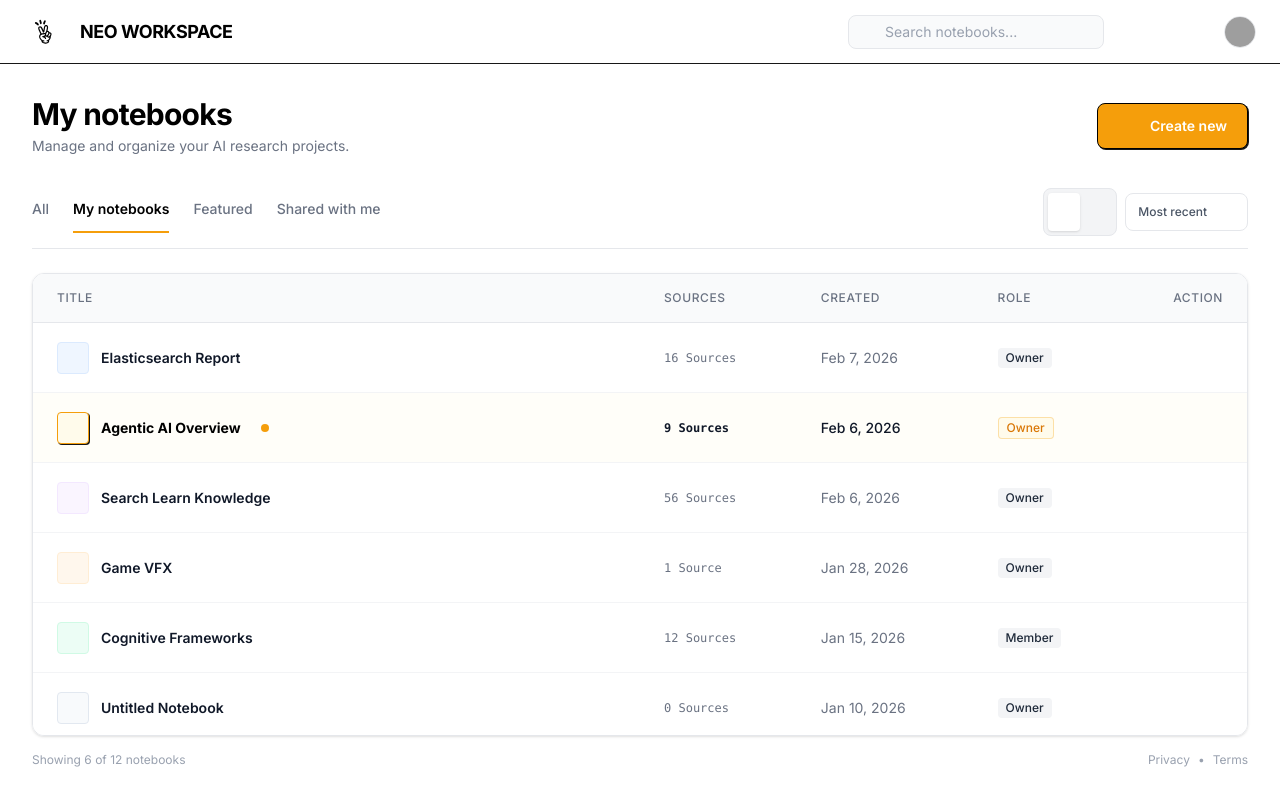
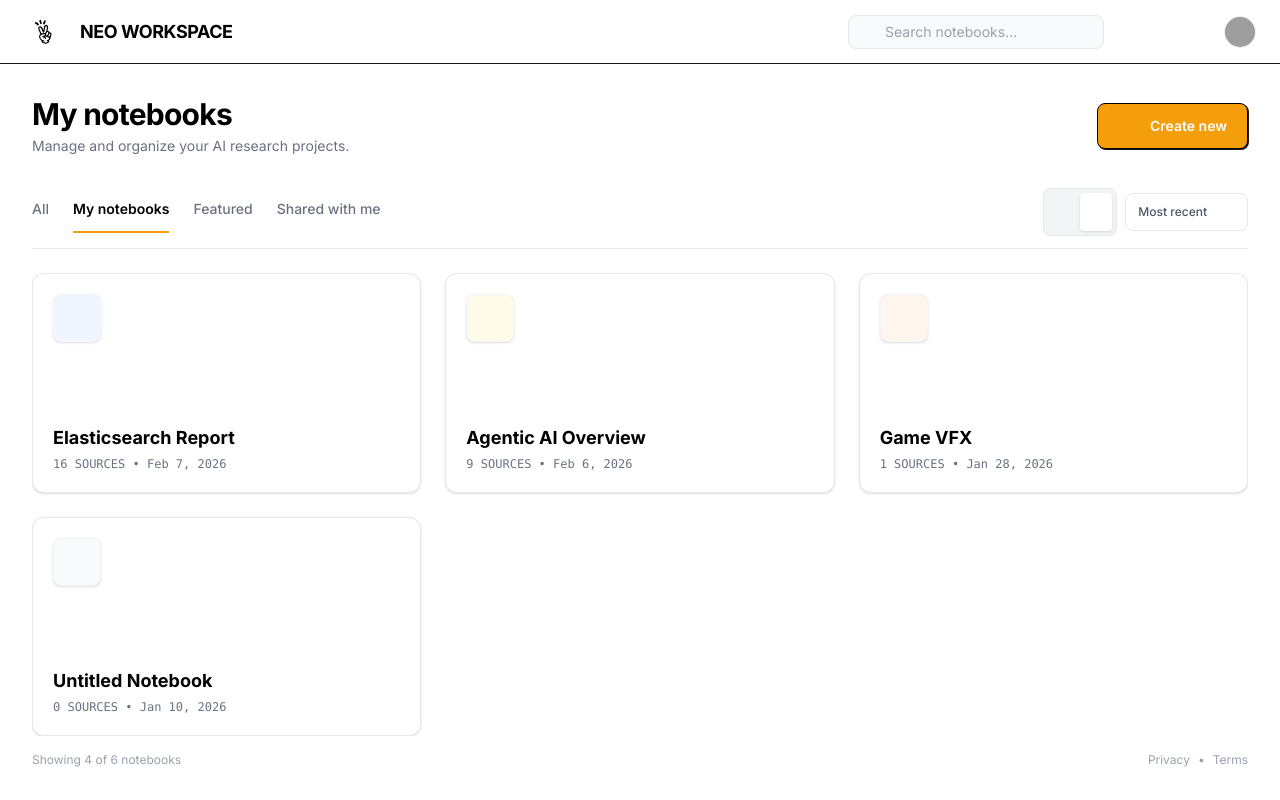
Before and after one commit to RainLib/FerrisMind, a Next.js app in the folder front/: page / in a window 1280 px wide. Both pictures are taken after a click on the button "grid_view". Built offline with nearby package versions, Linux system fonts and the light colour scheme; grey boxes are pictures that could not be loaded.

Commit message:
feat: implement editable title in editor and dynamic notebook filtering on home page

```diff
--- a/front/src/app/page.tsx
+++ b/front/src/app/page.tsx
@@ -1,7 +1,106 @@
+"use client";
+
 import Link from "next/link";
+import { useState, useMemo } from "react";
 import { Logo } from "@/components/ui/logo";
 
+interface Notebook {
+  id: string;
+  title: string;
+  sources: number;
+  created: string;
+  role: string;
+  icon: string;
+  iconColor: string;
+  iconBg: string;
+  type: string;
+}
+
+const INITIAL_NOTEBOOKS: Notebook[] = [
+  {
+    id: "1",
+    title: "Elasticsearch Report",
+    sources: 16,
+    created: "Feb 7, 2026",
+    role: "Owner",
+    icon: "search",
+    iconColor: "text-blue-600",
+    iconBg: "bg-blue-50",
+    type: "My notebooks",
+  },
+  {
+    id: "2",
+    title: "Agentic AI Overview",
+    sources: 9,
+    created: "Feb 6, 2026",
+    role: "Owner",
+    icon: "smart_toy",
+    iconColor: "text-accent-secondary",
+    iconBg: "bg-accent-light",
+    type: "My notebooks",
+  },
+  {
+    id: "3",
+    title: "Search Learn Knowledge",
+    sources: 56,
+    created: "Feb 6, 2026",
+    role: "Owner",
+    icon: "neurology",
+    iconColor: "text-purple-600",
+    iconBg: "bg-purple-50",
+    type: "Featured",
+  },
+  {
+    id: "4",
+    title: "Game VFX",
+    sources: 1,
+    created: "Jan 28, 2026",
+    role: "Owner",
+    icon: "local_fire_department",
+    iconColor: "text-orange-600",
+    iconBg: "bg-orange-50",
+    type: "My notebooks",
+  },
+  {
+    id: "5",
+    title: "Cognitive Frameworks",
+    sources: 12,
+    created: "Jan 15, 2026",
+    role: "Member",
+    icon: "psychology",
+    iconColor: "text-emerald-600",
+    iconBg: "bg-emerald-50",
+    type: "Shared with me",
+  },
+  {
+    id: "6",
+    title: "Untitled Notebook",
+    sources: 0,
+    created: "Jan 10, 2026",
+    role: "Owner",
+    icon: "draft",
+    iconColor: "text-slate-600",
+    iconBg: "bg-slate-50",
+    type: "My notebooks",
+  },
+];
+
 export default function Home() {
+  const [searchTerm, setSearchTerm] = useState("");
+  const [activeTab, setActiveTab] = useState("My notebooks");
+  const [viewMode, setViewMode] = useState<"list" | "grid">("list");
+  const [notebooks] = useState<Notebook[]>(INITIAL_NOTEBOOKS);
+
+  const filteredNotebooks = useMemo(() => {
+    return notebooks.filter((n) => {
+      const matchesSearch = n.title
+        .toLowerCase()
+        .includes(searchTerm.toLowerCase());
+      const matchesTab = activeTab === "All" || n.type === activeTab;
+      return matchesSearch && matchesTab;
+    });
+  }, [notebooks, searchTerm, activeTab]);
+
   return (
     <>
       <header className="h-16 shrink-0 border-b border-border-bold flex items-center justify-between px-6 bg-white z-20 relative">
@@ -22,6 +121,8 @@ export default function Home() {
               className="bg-gray-50 border border-gray-200 rounded-lg py-1.5 pl-9 pr-4 text-sm focus:border-black focus:ring-0 transition-all w-64 placeholder-gray-400"
               placeholder="Search notebooks..."
               type="text"
+              value={searchTerm}
+              onChange={(e) => setSearchTerm(e.target.value)}
             />
           </div>
           <button className="w-8 h-8 flex items-center justify-center rounded-lg hover:bg-gray-100 text-gray-500 hover:text-black transition-colors">
@@ -62,27 +163,44 @@ export default function Home() {
         </div>
         <div className="flex flex-col sm:flex-row sm:items-center justify-between gap-4 mb-6 border-b border-gray-200 pb-1">
           <div className="flex gap-6">
-            <button className="pb-3 border-b-2 border-transparent hover:border-gray-300 text-gray-500 hover:text-black text-sm font-medium transition-colors">
-              All
+            {["All", "My notebooks", "Featured", "Shared with me"].map(
+              (tab) => (
+                <button
+                  key={tab}
+                  onClick={() => setActiveTab(tab)}
+                  className={`pb-3 border-b-2 text-sm transition-colors ${
+                    activeTab === tab
+                      ? "border-accent-main text-black font-semibold"
+                      : "border-transparent hover:border-gray-300 text-gray-500 hover:text-black font-medium"
+                  }`}
+                >
+                  {tab}
                 </button>
-            <button className="pb-3 border-b-2 border-accent-main text-black text-sm font-semibold">
-              My notebooks
-            </button>
-            <button className="pb-3 border-b-2 border-transparent hover:border-gray-300 text-gray-500 hover:text-black text-sm font-medium transition-colors">
-              Featured
-            </button>
-            <button className="pb-3 border-b-2 border-transparent hover:border-gray-300 text-gray-500 hover:text-black text-sm font-medium transition-colors">
-              Shared with me
-            </button>
+              ),
+            )}
           </div>
           <div className="flex items-center gap-2 pb-2">
             <div className="flex bg-gray-100 p-1 rounded-lg border border-gray-200">
-              <button className="p-1 bg-white shadow-sm rounded text-black">
+              <button
+                onClick={() => setViewMode("list")}
+                className={`p-1 rounded transition-all ${
+                  viewMode === "list"
+                    ? "bg-white shadow-sm text-black"
+                    : "text-gray-500 hover:text-black"
+                }`}
+              >
                 <span className="material-symbols-outlined icon-sm">
                   view_list
                 </span>
               </button>
-              <button className="p-1 text-gray-500 hover:text-black">
+              <button
+                onClick={() => setViewMode("grid")}
+                className={`p-1 rounded transition-all ${
+                  viewMode === "grid"
+                    ? "bg-white shadow-sm text-black"
+                    : "text-gray-500 hover:text-black"
+                }`}
+              >
                 <span className="material-symbols-outlined icon-sm">
                   grid_view
                 </span>
@@ -96,6 +214,7 @@ export default function Home() {
             </button>
           </div>
         </div>
+        {viewMode === "list" ? (
           <div className="flex-1 overflow-auto bg-white border border-gray-200 rounded-xl shadow-sm">
             <table className="w-full text-left border-collapse">
               <thead className="bg-gray-50 text-xs uppercase text-gray-500 font-semibold tracking-wider sticky top-0 z-10">
@@ -118,27 +237,35 @@ export default function Home() {
                 </tr>
               </thead>
               <tbody className="divide-y divide-gray-100 text-sm">
-              {/* Row 1 */}
-              <tr className="group table-row-hover transition-colors cursor-pointer">
+                {filteredNotebooks.map((n) => (
+                  <tr
+                    key={n.id}
+                    className="group table-row-hover transition-colors cursor-pointer"
+                  >
                     <td className="px-6 py-4">
-                  <div className="flex items-center gap-3">
-                    <div className="w-8 h-8 rounded bg-blue-50 text-blue-600 flex items-center justify-center border border-blue-100">
+                      <Link
+                        href="/editor"
+                        className="flex items-center gap-3 w-full h-full"
+                      >
+                        <div
+                          className={`w-8 h-8 rounded ${n.iconBg} ${n.iconColor} flex items-center justify-center border border-gray-100`}
+                        >
                           <span className="material-symbols-outlined icon-sm">
-                        search
+                            {n.icon}
                           </span>
                         </div>
                         <span className="font-semibold text-gray-900">
-                      Elasticsearch Report
+                          {n.title}
                         </span>
-                  </div>
+                      </Link>
                     </td>
                     <td className="px-6 py-4 text-gray-500 font-mono text-xs">
-                  16 Sources
+                      {n.sources} Sources
                     </td>
-                <td className="px-6 py-4 text-gray-500">Feb 7, 2026</td>
+                    <td className="px-6 py-4 text-gray-500">{n.created}</td>
                     <td className="px-6 py-4">
                       <span className="inline-flex items-center px-2 py-0.5 rounded text-xs font-medium bg-gray-100 text-gray-800">
-                    Owner
+                        {n.role}
                       </span>
                     </td>
                     <td className="px-6 py-4 text-right">
@@ -149,172 +276,71 @@ export default function Home() {
                       </button>
                     </td>
                   </tr>
-              {/* Row 2 */}
-              <tr className="group table-row-hover transition-colors cursor-pointer bg-accent-light/30">
-                <td className="px-6 py-4">
-                  <div className="flex items-center gap-3">
-                    <div className="w-8 h-8 rounded bg-accent-light text-accent-secondary flex items-center justify-center border border-accent-main shadow-hard-sm">
-                      <span className="material-symbols-outlined icon-sm">
-                        smart_toy
+                ))}
+                {filteredNotebooks.length === 0 && (
+                  <tr>
+                    <td colSpan={5} className="px-6 py-20 text-center">
+                      <div className="flex flex-col items-center gap-2 text-gray-400">
+                        <span className="material-symbols-outlined text-4xl">
+                          inbox
                         </span>
-                    </div>
-                    <span className="font-bold text-black">
-                      Agentic AI Overview
-                    </span>
-                    <span className="ml-2 w-2 h-2 bg-accent-main rounded-full"></span>
+                        <p>No notebooks found</p>
                       </div>
                     </td>
-                <td className="px-6 py-4 text-gray-900 font-bold font-mono text-xs">
-                  9 Sources
-                </td>
-                <td className="px-6 py-4 text-gray-900 font-medium">
-                  Feb 6, 2026
-                </td>
-                <td className="px-6 py-4">
-                  <span className="inline-flex items-center px-2 py-0.5 rounded text-xs font-medium bg-accent-light text-accent-secondary border border-accent-main/30">
-                    Owner
-                  </span>
-                </td>
-                <td className="px-6 py-4 text-right">
-                  <button className="text-black p-1 rounded hover:bg-accent-light transition-all">
-                    <span className="material-symbols-outlined icon-sm">
-                      more_vert
-                    </span>
-                  </button>
-                </td>
                   </tr>
-              {/* Row 3 */}
-              <tr className="group table-row-hover transition-colors cursor-pointer">
-                <td className="px-6 py-4">
-                  <div className="flex items-center gap-3">
-                    <div className="w-8 h-8 rounded bg-purple-50 text-purple-600 flex items-center justify-center border border-purple-100">
-                      <span className="material-symbols-outlined icon-sm">
-                        neurology
-                      </span>
-                    </div>
-                    <span className="font-semibold text-gray-900">
-                      Search Learn Knowledge
-                    </span>
-                  </div>
-                </td>
-                <td className="px-6 py-4 text-gray-500 font-mono text-xs">
-                  56 Sources
-                </td>
-                <td className="px-6 py-4 text-gray-500">Feb 6, 2026</td>
-                <td className="px-6 py-4">
-                  <span className="inline-flex items-center px-2 py-0.5 rounded text-xs font-medium bg-gray-100 text-gray-800">
-                    Owner
-                  </span>
-                </td>
-                <td className="px-6 py-4 text-right">
-                  <button className="text-gray-400 hover:text-black p-1 rounded hover:bg-gray-100 opacity-0 group-hover:opacity-100 transition-all">
-                    <span className="material-symbols-outlined icon-sm">
-                      more_vert
-                    </span>
-                  </button>
-                </td>
-              </tr>
-              {/* Row 4 */}
-              <tr className="group table-row-hover transition-colors cursor-pointer">
-                <td className="px-6 py-4">
-                  <div className="flex items-center gap-3">
-                    <div className="w-8 h-8 rounded bg-orange-50 text-orange-600 flex items-center justify-center border border-orange-100">
-                      <span className="material-symbols-outlined icon-sm">
-                        local_fire_department
-                      </span>
-                    </div>
-                    <span className="font-semibold text-gray-900">
-                      Game VFX
-                    </span>
-                  </div>
-                </td>
-                <td className="px-6 py-4 text-gray-500 font-mono text-xs">
-                  1 Source
-                </td>
-                <td className="px-6 py-4 text-gray-500">Jan 28, 2026</td>
-                <td className="px-6 py-4">
-                  <span className="inline-flex items-center px-2 py-0.5 rounded text-xs font-medium bg-gray-100 text-gray-800">
-                    Owner
-                  </span>
-                </td>
-                <td className="px-6 py-4 text-right">
-                  <button className="text-gray-400 hover:text-black p-1 rounded hover:bg-gray-100 opacity-0 group-hover:opacity-100 transition-all">
-                    <span className="material-symbols-outlined icon-sm">
-                      more_vert
-                    </span>
-                  </button>
-                </td>
-              </tr>
-              {/* Row 5 */}
-              <tr className="group table-row-hover transition-colors cursor-pointer">
-                <td className="px-6 py-4">
-                  <div className="flex items-center gap-3">
-                    <div className="w-8 h-8 rounded bg-emerald-50 text-emerald-600 flex items-center justify-center border border-emerald-100">
-                      <span className="material-symbols-outlined icon-sm">
-                        psychology
-                      </span>
-                    </div>
-                    <span className="font-semibold text-gray-900">
-                      Cognitive Frameworks
-                    </span>
-                  </div>
-                </td>
-                <td className="px-6 py-4 text-gray-500 font-mono text-xs">
-                  12 Sources
-                </td>
-                <td className="px-6 py-4 text-gray-500">Jan 15, 2026</td>
-                <td className="px-6 py-4">
-                  <span className="inline-flex items-center px-2 py-0.5 rounded text-xs font-medium bg-gray-100 text-gray-800">
-                    Member
-                  </span>
-                </td>
-                <td className="px-6 py-4 text-right">
-                  <button className="text-gray-400 hover:text-black p-1 rounded hover:bg-gray-100 opacity-0 group-hover:opacity-100 transition-all">
-                    <span className="material-symbols-outlined icon-sm">
-                      more_vert
-                    </span>
-                  </button>
-                </td>
-              </tr>
-              {/* Row 6 */}
-              <tr className="group table-row-hover transition-colors cursor-pointer">
-                <td className="px-6 py-4">
-                  <div className="flex items-center gap-3">
-                    <div className="w-8 h-8 rounded bg-slate-50 text-slate-600 flex items-center justify-center border border-slate-200">
-                      <span className="material-symbols-outlined icon-sm">
-                        draft
-                      </span>
-                    </div>
-                    <span className="font-semibold text-gray-900">
-                      Untitled Notebook
-                    </span>
-                  </div>
-                </td>
-                <td className="px-6 py-4 text-gray-500 font-mono text-xs">
-                  0 Sources
-                </td>
-                <td className="px-6 py-4 text-gray-500">Jan 10, 2026</td>
-                <td className="px-6 py-4">
-                  <span className="inline-flex items-center px-2 py-0.5 rounded text-xs font-medium bg-gray-100 text-gray-800">
-                    Owner
-                  </span>
-                </td>
-                <td className="px-6 py-4 text-right">
-                  <button className="text-gray-400 hover:text-black p-1 rounded hover:bg-gray-100 opacity-0 group-hover:opacity-100 transition-all">
-                    <span className="material-symbols-outlined icon-sm">
-                      more_vert
-                    </span>
-                  </button>
-                </td>
-              </tr>
+                )}
                 <tr className="h-16">
                   <td className="hatch-pattern opacity-30" colSpan={5}></td>
                 </tr>
               </tbody>
             </table>
           </div>
+        ) : (
+          <div className="flex-1 overflow-auto grid grid-cols-1 sm:grid-cols-2 lg:grid-cols-3 gap-6">
+            {filteredNotebooks.map((n) => (
+              <Link
+                href="/editor"
+                key={n.id}
+                className="group p-5 bg-white border border-gray-200 rounded-xl shadow-sm hover:shadow-hard-sm hover:border-black hover:-translate-y-1 transition-all flex flex-col justify-between"
+              >
+                <div className="flex items-start justify-between mb-4">
+                  <div
+                    className={`w-12 h-12 rounded-lg ${n.iconBg} ${n.iconColor} flex items-center justify-center border border-gray-100 shadow-sm`}
+                  >
+                    <span className="material-symbols-outlined text-2xl">
+                      {n.icon}
+                    </span>
+                  </div>
+                  <button className="text-gray-400 hover:text-black">
+                    <span className="material-symbols-outlined icon-sm">
+                      more_vert
+                    </span>
+                  </button>
+                </div>
+                <div>
+                  <h3 className="font-bold text-black text-lg mb-1">
+                    {n.title}
+                  </h3>
+                  <p className="text-xs text-gray-500 font-mono">
+                    {n.sources} SOURCES • {n.created}
+                  </p>
+                </div>
+              </Link>
+            ))}
+            {filteredNotebooks.length === 0 && (
+              <div className="col-span-full h-64 flex flex-col items-center justify-center gap-2 text-gray-400 border-2 border-dashed border-gray-100 rounded-xl">
+                <span className="material-symbols-outlined text-4xl">
+                  inbox
+                </span>
+                <p>No notebooks found</p>
+              </div>
+            )}
+          </div>
+        )}
         <div className="mt-4 flex justify-between items-center text-xs text-gray-400">
-          <p>Showing 6 of 12 notebooks</p>
+          <p>
+            Showing {filteredNotebooks.length} of {notebooks.length} notebooks
+          </p>
           <div className="flex gap-2">
             <button className="hover:text-black transition-colors">
               Privacy
```
Also changed, not shown: front/src/app/editor/page.tsx (+57 -7 lines). Lines whose indentation alone changed are shown as unchanged.
